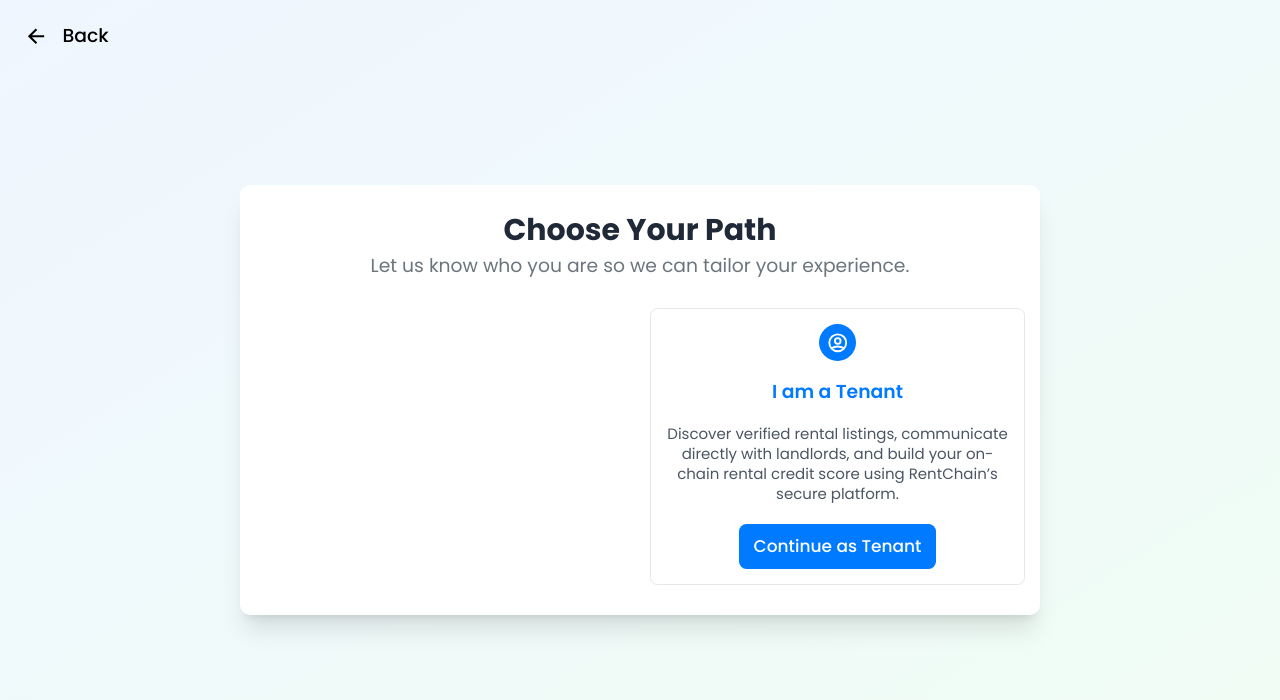
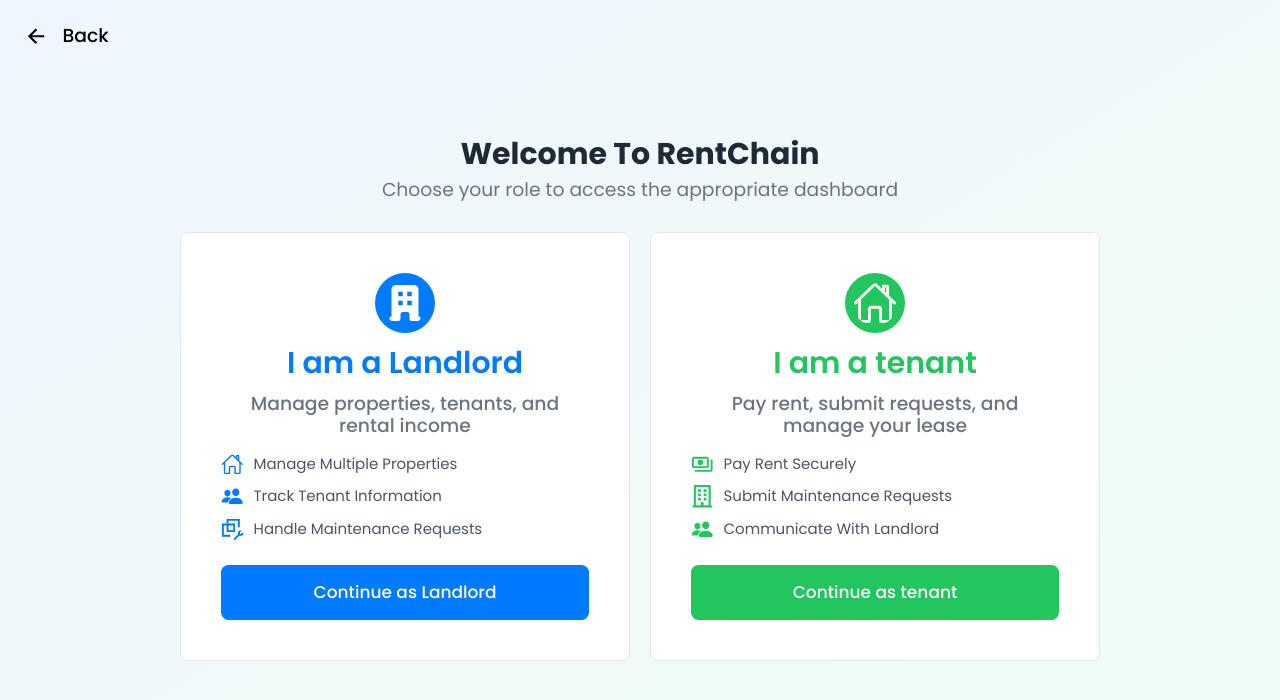
Before and after one commit to Jo-shua09/RentChain, a React (Vite) app in the folder Frontend/RentChain/: page /dashboard in a window 1280 px wide. Shown: the top 700 px of the page. Built offline with nearby package versions, Linux system fonts and the light colour scheme.

Commit message:
feat: update DashboardType component with new layout and options for Landlord and Tenant roles; enhance UI with additional icons and descriptions

```diff
--- a/Frontend/RentChain/src/components/ui/DashboardType.jsx
+++ b/Frontend/RentChain/src/components/ui/DashboardType.jsx
@@ -1,6 +1,9 @@
 import { HiOfficeBuilding, HiOutlineUserCircle } from "react-icons/hi";
-import { IoArrowBackSharp } from "react-icons/io5";
+import { IoArrowBackSharp, IoHomeOutline, IoPeople } from "react-icons/io5";
+import { GrVmMaintenance } from "react-icons/gr";
 import { Link, useNavigate } from "react-router-dom";
+import { MdOutlinePayments } from "react-icons/md";
+import { FaRegBuilding } from "react-icons/fa";
 
 export default function DashboardType() {
   const navigate = useNavigate();
@@ -15,27 +18,65 @@
         <span className="text-3xl font-medium">Back</span>
       </div>
 
-      <div className="w-full px-6 py-12 mx-auto bg-white shadow-xl max-w-7xl rounded-2xl">
+      <div className="w-full px-6 py-12 mx-auto">
         <div className="space-y-4 text-center">
-          <h3 className="text-5xl font-bold text-gray-800">Choose Your Path</h3>
-          <p className="text-3xl normal-case text-secondary">Let us know who you are so we can tailor your experience.</p>
+          <h3 className="text-5xl font-bold text-gray-800">Welcome to RentChain</h3>
+          <p className="text-3xl normal-case text-secondary">Choose your role to access the appropriate dashboard</p>
         </div>
 
-        <div className="grid grid-cols-1 gap-8 mt-12 md:grid-cols-2">
+        <div className="grid w-[80%] m-auto grid-cols-1 gap-8 mt-12 md:grid-cols-2">
           {/* Landlord Option */}
-          <Link to="/landlord dashboard"></Link>
+          <Link to="/landlord dashboard">
+            <div className="p-6 bg-white border border-gray-200 cursor-pointer group rounded-xl hover:shadow-xl hover:scale-95">
+              <div className="flex flex-col p-10 space-y-6 text-center">
+                <HiOfficeBuilding className="p-3 m-auto text-white rounded-full textcent text-8xl bg-primary" />
+                <h4 className="text-5xl font-semibold normal-case text-primary">I am a Landlord</h4>
+                <p className="text-3xl font-medium normal-case text-secondary">Manage properties, tenants, and rental income</p>
+                <ul className="flex flex-col items-start space-y-4 text-2xl text-left text-gray-600">
+                  <li className="flex items-center list-none gap-x-4">
+                    <IoHomeOutline className="text-4xl text-primary" />
+                    Manage multiple properties
+                  </li>
+                  <li className="flex items-center list-none gap-x-4">
+                    <IoPeople className="text-4xl text-primary" />
+                    Track tenant information
+                  </li>
+                  <li className="flex items-center list-none gap-x-4">
+                    <GrVmMaintenance className="text-4xl text-primary" />
+                    Handle maintenance requests
+                  </li>
+                </ul>
+                <button className="px-6 py-4 text-[1.7rem] !mt-10 font-medium w-full h-[5.5rem] text-white rounded-xl bg-primary hover:opacity-90">
+                  Continue as Landlord
+                </button>
+              </div>
+            </div>
+          </Link>
 
           {/* Tenant Option */}
           <Link to="/tenant dashboard">
             <div className="p-6 bg-white border border-gray-200 cursor-pointer group rounded-xl hover:shadow-xl hover:scale-95">
-              <div className="flex flex-col items-center space-y-8 text-center">
-                <HiOutlineUserCircle className="p-3 text-6xl text-white rounded-full bg-primary" />
-                <h4 className="text-3xl font-semibold normal-case text-primary">I am a Tenant</h4>
-                <p className="mb-8 text-2xl text-gray-600 normal-case">
-                  Discover verified rental listings, communicate directly with landlords, and build your on-chain rental credit score using
-                  RentChain’s secure platform.
-                </p>
-                <button className="px-6 py-4 text-[1.7rem] font-medium text-white rounded-xl bg-primary hover:opacity-90">Continue as Tenant</button>
+              <div className="flex flex-col p-10 space-y-6 text-center">
+                <IoHomeOutline className="p-3 m-auto text-white bg-green-500 rounded-full textcent text-8xl" />
+                <h4 className="text-5xl font-semibold text-green-500 normal-case">I am a tenant</h4>
+                <p className="text-3xl font-medium normal-case text-secondary">Pay rent, submit requests, and manage your lease</p>
+                <ul className="flex flex-col items-start space-y-4 text-2xl text-left text-gray-600">
+                  <li className="flex items-center list-none gap-x-4">
+                    <MdOutlinePayments className="text-4xl text-green-500" />
+                    Pay rent securely
+                  </li>
+                  <li className="flex items-center list-none gap-x-4">
+                    <FaRegBuilding className="text-4xl text-green-500" />
+                    Submit maintenance requests
+                  </li>
+                  <li className="flex items-center list-none gap-x-4">
+                    <IoPeople className="text-4xl text-green-500" />
+                    Communicate with landlord
+                  </li>
+                </ul>
+                <button className="px-6 py-4 text-[1.7rem] !mt-10 font-medium w-full h-[5.5rem] text-white rounded-xl bg-green-500 hover:opacity-90">
+                  Continue as tenant
+                </button>
               </div>
             </div>
           </Link>
```
